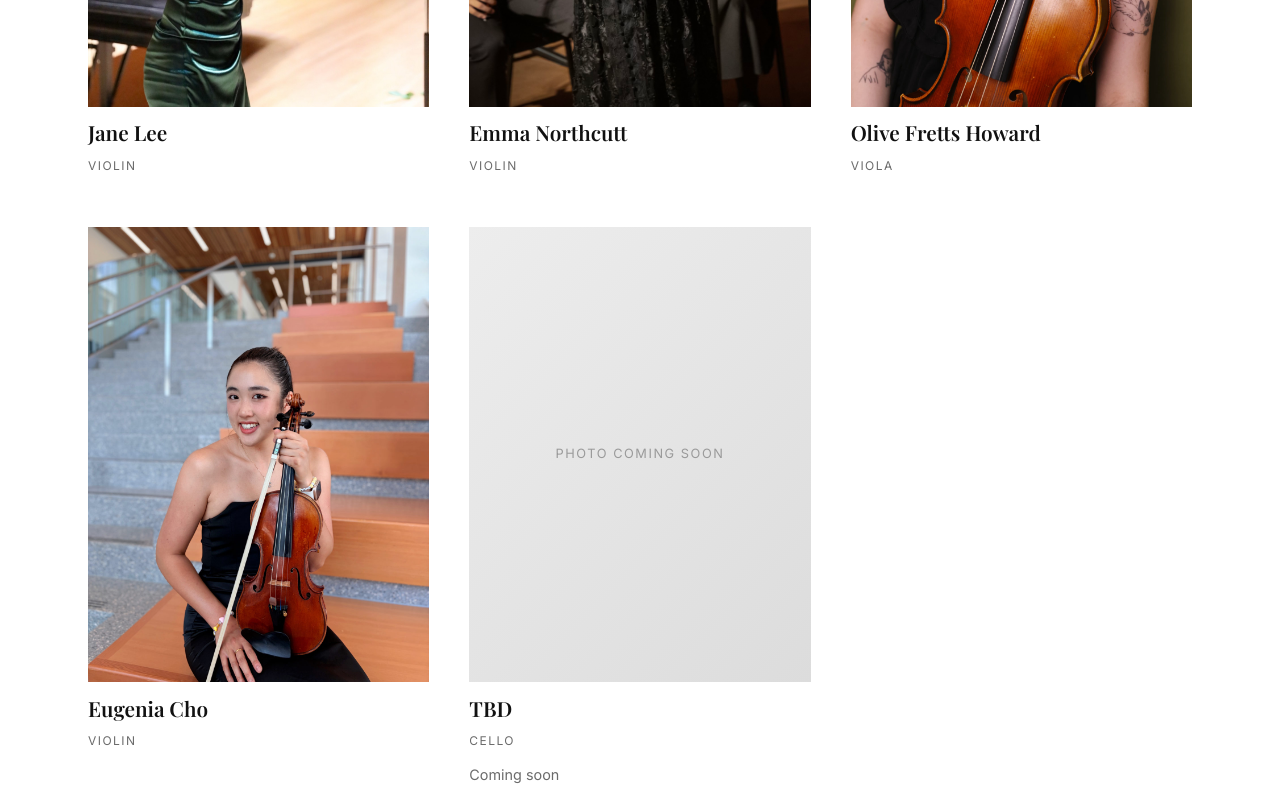
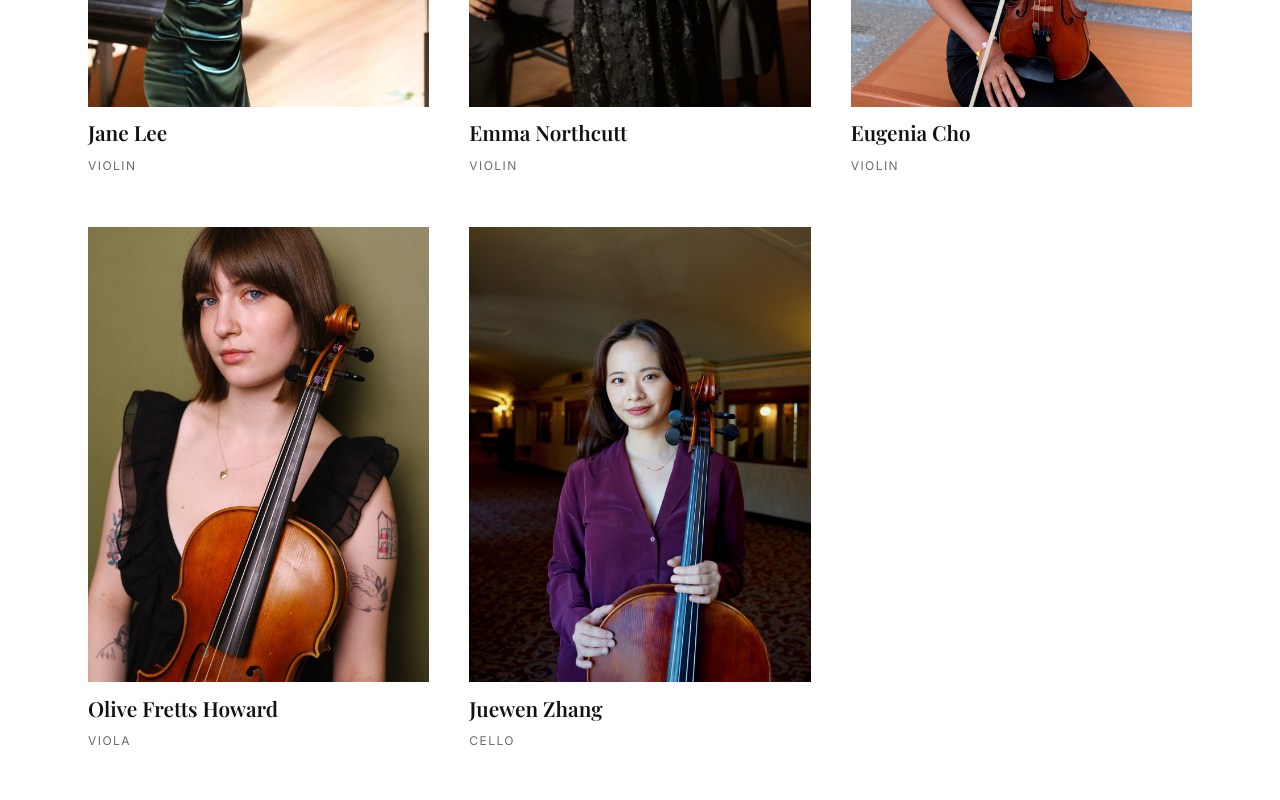
Before and after one commit to Sulaga-chan/nycc-web, a React (Vite) app: page /musicians in a window 1280 px wide. Shown: the part 960-1760 px from the top of the page. Built offline with nearby package versions, Linux system fonts and the light colour scheme.

Commit message:
Musicians: Strings 순서 재배치(바이올린→비올라→첼로) + 첼로 Juewen Zhang 추가

```diff
--- a/src/data/musicians.js
+++ b/src/data/musicians.js
@@ -6,9 +6,9 @@ export const MUSICIANS = [
     members: [
       { name: 'Jane Lee', instrument: 'Violin', photo: '/img/musicians/jane.jpg' },
       { name: 'Emma Northcutt', instrument: 'Violin', photo: '/img/musicians/emma.jpg' },
+      { name: 'Eugenia Cho', instrument: 'Violin', photo: '/img/musicians/eugenia.jpg' },
       { name: 'Olive Fretts Howard', instrument: 'Viola', photo: '/img/musicians/olive.jpg' },
-      { name: 'Eugenia Cho', instrument: 'Violin', photo: '/img/musicians/eugenia.jpg' },
-      { name: 'TBD', instrument: 'Cello', status: 'Coming soon' },
+      { name: 'Juewen Zhang', instrument: 'Cello', photo: '/img/musicians/juewen.jpg' },
     ],
   },
   {
```
Also changed, not shown: public/img/musicians/juewen.jpg (added).
